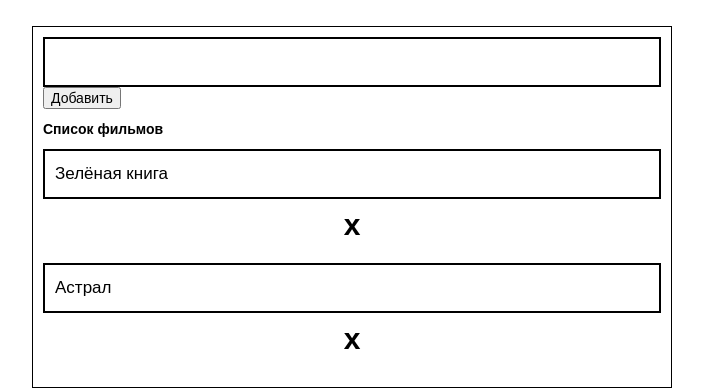
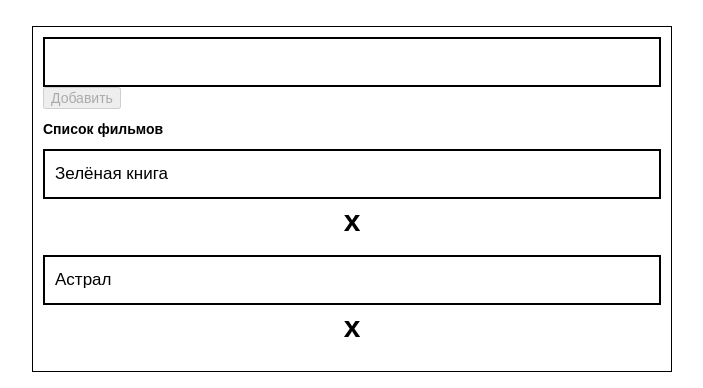
Before and after one commit to InsPavel/python-group_1-homework_59-pavel_zhuvagin_task_1, a React (Create React App) app in the folder movie/: page / in a window 1280 px wide. Shown: the top 388 px of the page, without its empty margins (288-991 px from the left). Built offline with nearby package versions, Linux system fonts and the light colour scheme.

Commit message:
Реализован disabled для добавления фильма.

```diff
--- a/movie/src/components/Movie/Button/Button.css
+++ b/movie/src/components/Movie/Button/Button.css
@@ -4,7 +4,7 @@
     text-align: center;
     font-size: 30px;
     font-weight: bold;
-    padding: 9px;
+    padding: 5px;
 }
 
 .delete:hover {
--- a/movie/src/container/MovieForm/MovieForm.js
+++ b/movie/src/container/MovieForm/MovieForm.js
@@ -9,7 +9,7 @@ class MovieForm extends Component {
             {id: 1, movie: 'Зелёная книга'},
             {id: 2, movie: 'Астрал'},
         ],
-        currentMovie: {movie: ''},
+        currentMovie: {movie: ' '},
     };
 
     constructor(props) {
@@ -92,28 +92,12 @@ class MovieForm extends Component {
         });
     };
 
-    // localStorage = () => {
-    //     let state_string = JSON.stringify(this.state.movies);
-    //     console.log(state_string);
-    //     localStorage.setItem('name', state_string);
-    //     let satee = localStorage.getItem('name');
-    //     let state = JSON.parse(satee);
-    //     console.log(state);
-    //     this.setState({
-    //         ...this.state.movies,
-    //         state
-    //     });
-        //     let movie = localStorage.getItem(movie.id);
-        //     console.log(state);
-        //     return localStorage.getItem(movie.id);
-        // let state = JSON.parse(state_string);
-        // let movies = [...this.state.movies, state]
-        // console.log(state)
-    // };
+    isAddButtonDisabled = () => {
+        return this.state.currentMovie.movie === ' '
+    };
 
     render() {
         console.log('[MovieForm] render');
-        // this.localStorage();
         return (
             <Fragment>
                 <div className="my_container">
@@ -123,7 +107,7 @@ class MovieForm extends Component {
                         <input type="text" name="movie" value={this.state.currentMovie.movie} onChange={this.changeMovieInput}/>
                             </div>
                             <div className="col col-2">
-                        <button type="submit" onClick={this.addMovie}>Добавить</button>
+                        <button type="submit" disabled={this.isAddButtonDisabled()} onClick={this.addMovie}>Добавить</button>
                                 </div>
                             </div>
                     </form>
```
